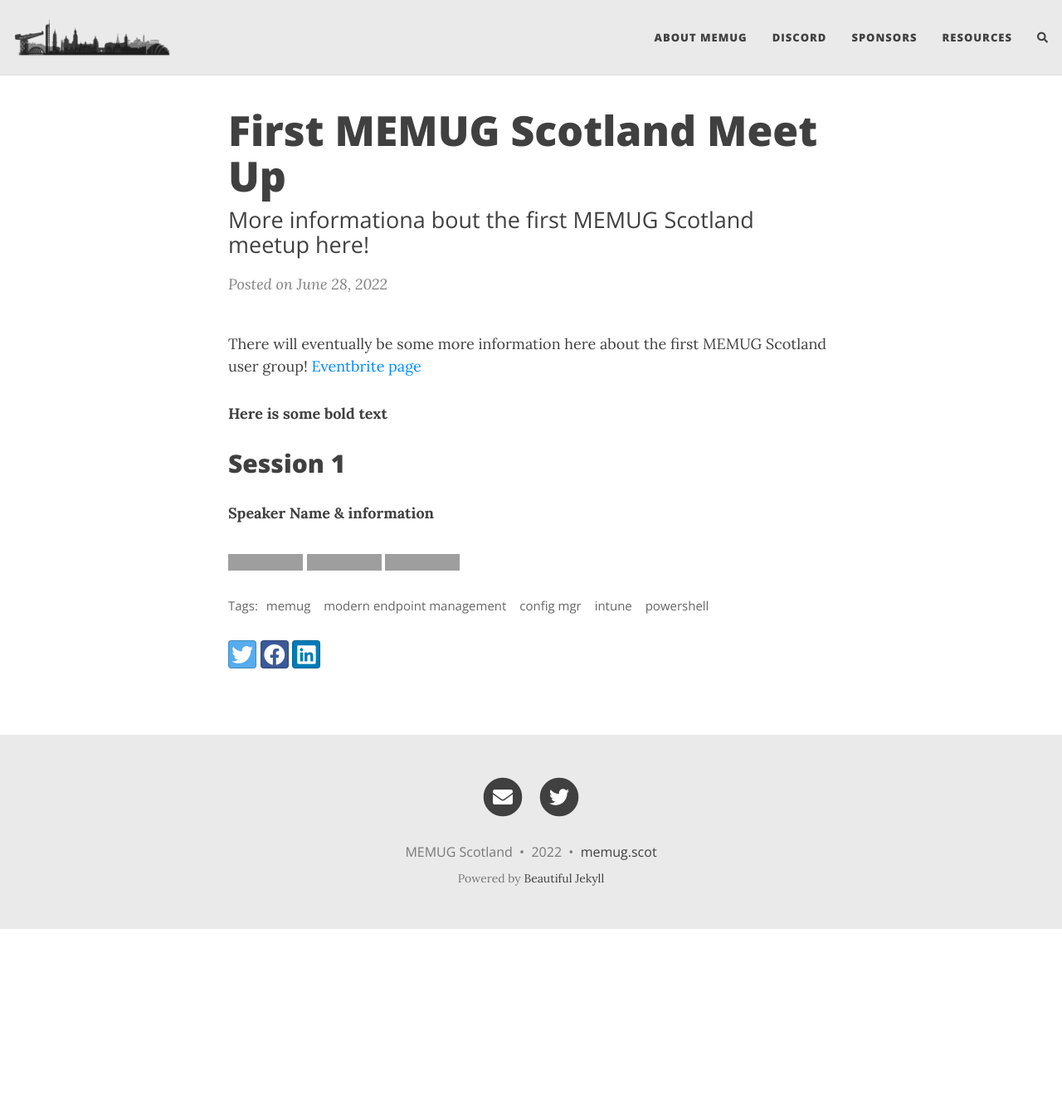
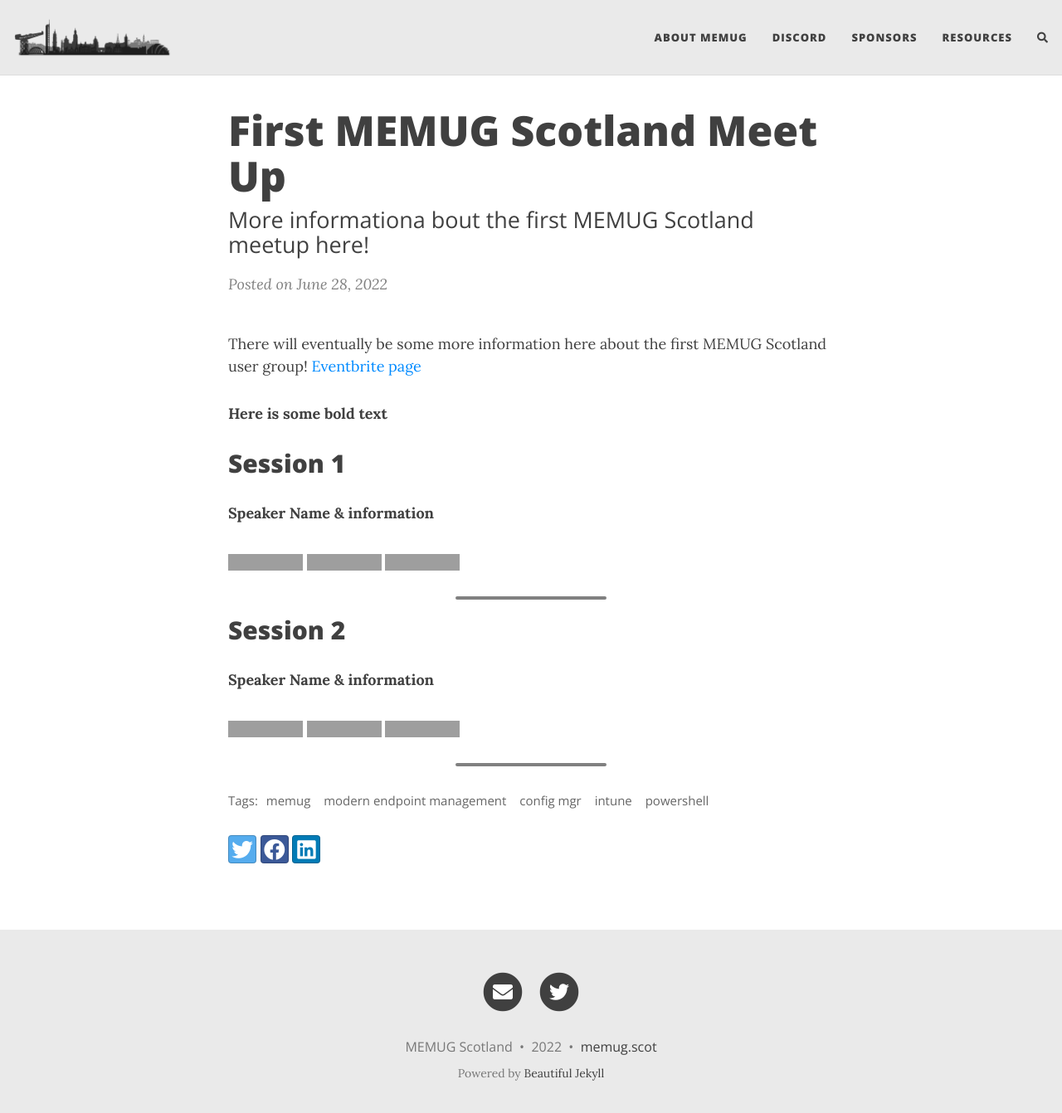
Before and after one commit to smcallister594/memugscotland, a Jekyll site: the page built from _posts/2022-06-28-first-meetup.md, in a window 1280 px wide and 1355 px high. Shown: the top 1342 px of the window at 83% size. Built offline with Jekyll 4.4.1, drawn with Linux system fonts in a browser that asks for light colours; nearby versions of some CDN libraries; comment, search, counter and statistics services are not loaded; grey boxes are pictures that could not be loaded.

Commit message:
Update 2022-06-28-first-meetup.md

```diff
--- a/_posts/2022-06-28-first-meetup.md
+++ b/_posts/2022-06-28-first-meetup.md
@@ -18,6 +18,16 @@
 
 [![LinkedIn](https://img.shields.io/badge/linkedin-%230077B5.svg?style=for-the-badge&logo=linkedin&logoColor=white)](https://www.linkedin.com/) [![Twitter](https://img.shields.io/badge/Twitter-%231DA1F2.svg?style=for-the-badge&logo=Twitter&logoColor=white)](https://www.twitter.com) 	[![GitHub](https://img.shields.io/badge/github-%23121011.svg?style=for-the-badge&logo=github&logoColor=white)](https://github.com)
 
+--------------------------------------------
+
+## Session 2
+
+**Speaker Name & information**
+
+[![LinkedIn](https://img.shields.io/badge/linkedin-%230077B5.svg?style=for-the-badge&logo=linkedin&logoColor=white)](https://www.linkedin.com/) [![Twitter](https://img.shields.io/badge/Twitter-%231DA1F2.svg?style=for-the-badge&logo=Twitter&logoColor=white)](https://www.twitter.com) 	[![GitHub](https://img.shields.io/badge/github-%23121011.svg?style=for-the-badge&logo=github&logoColor=white)](https://github.com)
+
+--------------------------------------------
+
 <!---
 ## Boxes
 You can add notification, warning and error boxes like this:
```
